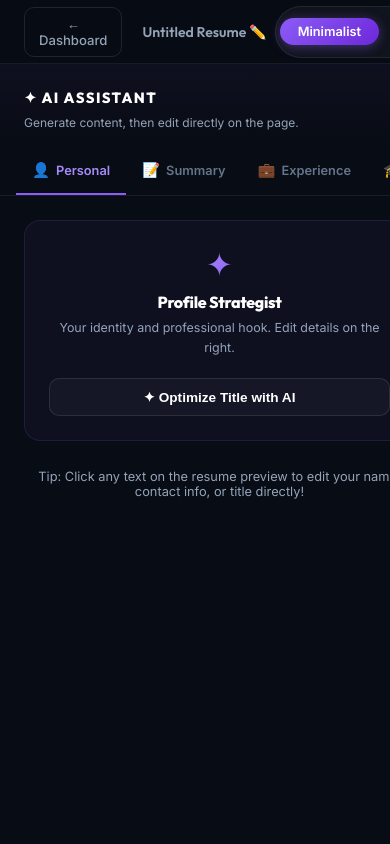
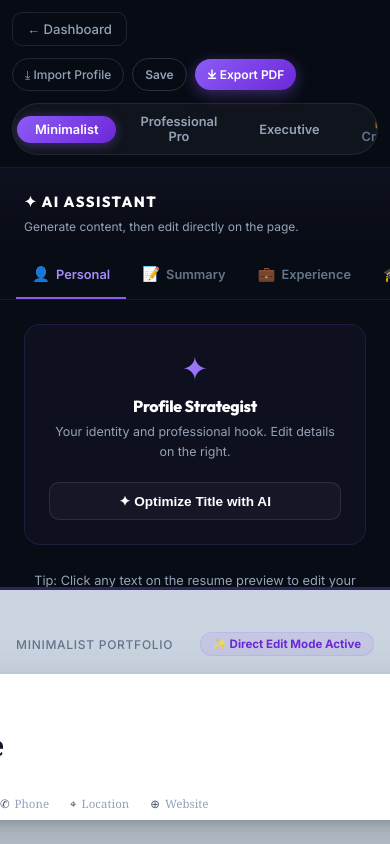
Before and after one commit to Subharjun/Resume-builder-CraftCV, a Next.js app: page /builder in a window 390 px wide. Built offline with nearby package versions, Linux system fonts and the light colour scheme.

Commit message:
style: add mobile responsiveness media queries to builder page

```diff
--- a/src/app/builder/Builder.module.css
+++ b/src/app/builder/Builder.module.css
@@ -615,3 +615,58 @@
   border-color: #8b5cf6;
   background: rgba(139, 92, 246, 0.05);
 }
+
+/* --- Mobile Responsiveness --- */
+@media (max-width: 1024px) {
+  .body {
+    flex-direction: column;
+  }
+  .formPanel {
+    width: 100%;
+    flex: 0 0 50vh; /* take up half the height */
+    border-right: none;
+    border-bottom: 3px solid rgba(139, 92, 246, 0.3);
+  }
+  .previewPanel {
+    flex: 1;
+    overflow-x: auto; /* Allow horizontal scrolling for A4 paper */
+    padding: 24px 16px;
+  }
+  .previewPaper {
+    min-width: 794px; /* Maintain A4 width so templates don't break */
+  }
+}
+
+@media (max-width: 768px) {
+  .topBar {
+    height: auto;
+    flex-wrap: wrap;
+    padding: 12px;
+    gap: 12px;
+  }
+  .topBarCenter {
+    order: 3;
+    width: 100%;
+    justify-content: flex-start;
+    overflow-x: auto; /* Scrollable templates on mobile */
+    padding-bottom: 4px;
+    scrollbar-width: none; /* Firefox */
+  }
+  .topBarCenter::-webkit-scrollbar {
+    display: none; /* Chrome/Safari */
+  }
+  .titleWrap {
+    display: none; /* Hide title on very small screens to save space */
+  }
+  .topBarRight {
+    gap: 8px;
+  }
+  .saveBtn, .githubBtn, .exportBtn {
+    padding: 8px 12px;
+    font-size: 0.75rem;
+  }
+  .lockedCard {
+    max-width: 90vw;
+    padding: 32px 20px;
+  }
+}
```
